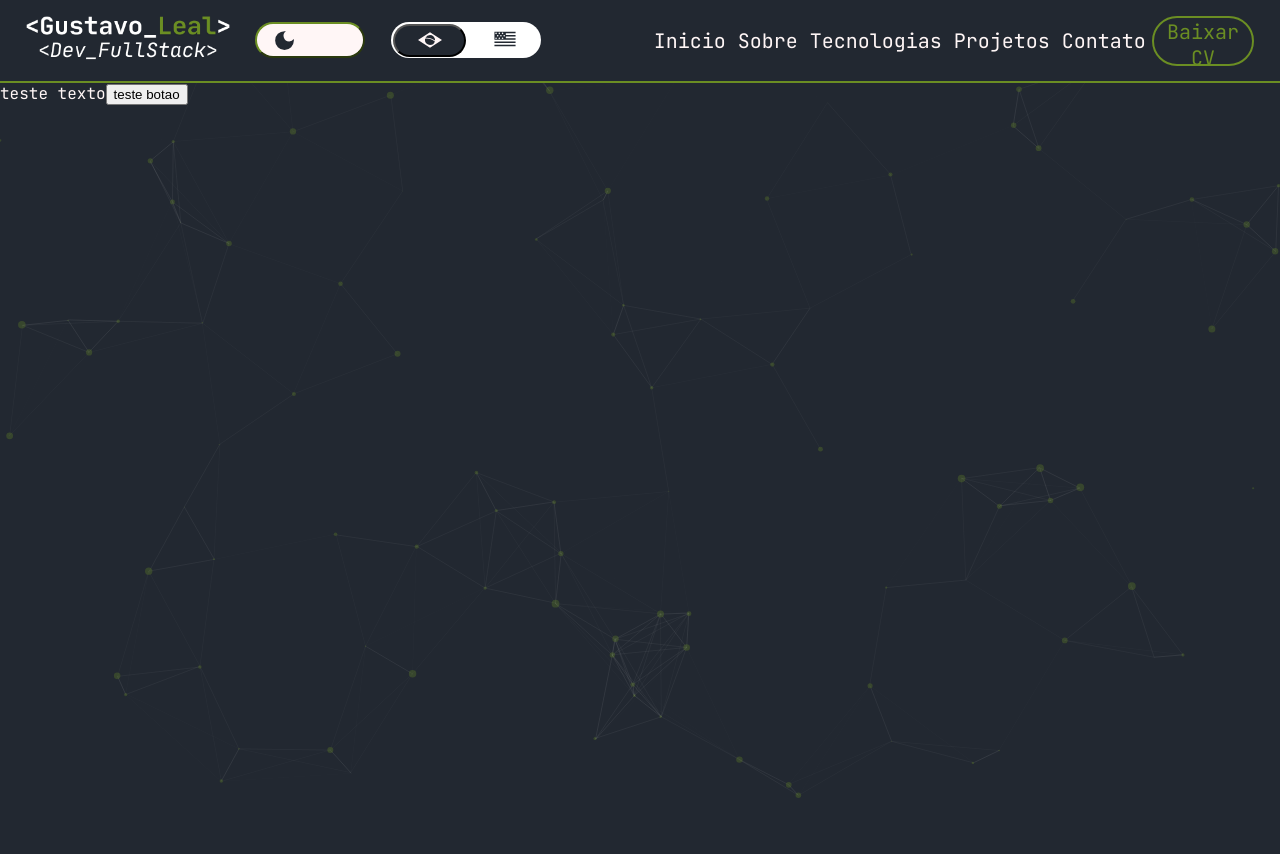
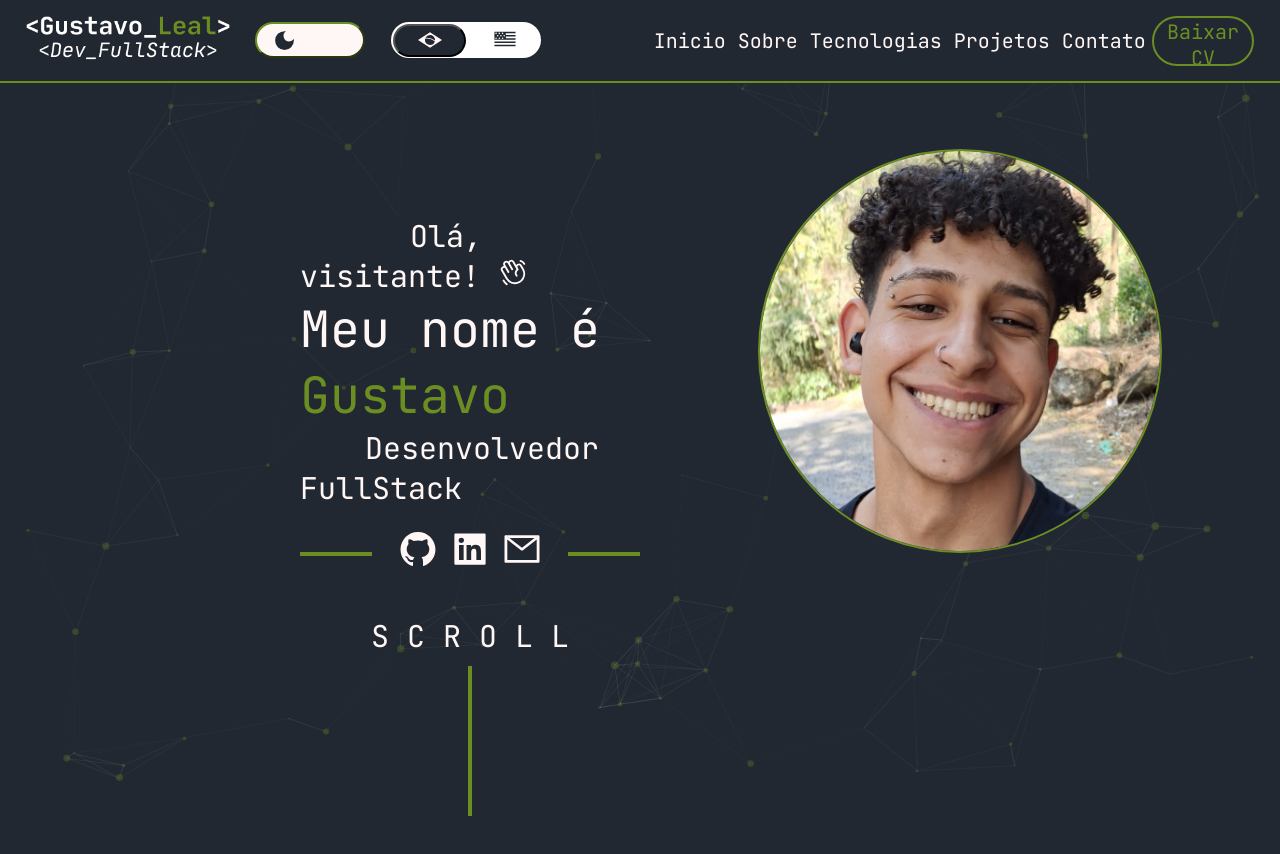
Before and after one commit to GustavoLPr/Portifolio, a React (Vite) app in the folder Portifolio/: page / in a window 1280 px wide. Shown: the top 854 px of the page. Before the commit the page ends 800 px from the top, so only its background shows below. Built offline with nearby package versions, Linux system fonts and the light colour scheme.

Commit message:
Inicio feito

```diff
--- a/Portifolio/src/Components/Header/header.jsx
+++ b/Portifolio/src/Components/Header/header.jsx
@@ -38,7 +38,7 @@ export default function Header() {
   };
 
   return (
-    <div className={styles.container}>
+    <div className={styles.headerContainer}>
       <div className={styles.left}>
         <div className={styles.nameAreaLeft}>
           <div className={styles.logo}>
--- a/Portifolio/src/Components/Header/index.module.css
+++ b/Portifolio/src/Components/Header/index.module.css
@@ -1,4 +1,4 @@
-.container {
+.headerContainer {
   width: 100%;
   min-height: 83px;
   /* background-color: #222831; */
@@ -10,7 +10,9 @@
   justify-content: space-between;
   padding: 0 2%; /* Padding responsivo nas laterais */
   box-sizing: border-box;
-  position: relative;
+  position: fixed;
+  top: 0;
+  z-index: 2;
 }
 
 .left {
--- a/Portifolio/src/Components/Particles/ParticlesBackground.jsx
+++ b/Portifolio/src/Components/Particles/ParticlesBackground.jsx
@@ -27,7 +27,7 @@ export default function ParticlesBackground() {
         position: 'fixed',
         width: '100%',
         height: '100%',
-        zIndex: 0,
+        zIndex: 1,
         top: 0,
         left: 0,
         backgroundColor: 'transparent',
--- a/Portifolio/src/Pages/Home/index.jsx
+++ b/Portifolio/src/Pages/Home/index.jsx
@@ -1,16 +1,62 @@
 import React from "react";
 import Header from "../../Components/Header/header";
 import * as styles from "./index.module.css";
-
+import Foto from "../../assets/foto.png";
+import { PiHandWaving } from "react-icons/pi";
+import { AiFillGithub } from "react-icons/ai";
+import { AiFillLinkedin } from "react-icons/ai";
+import { AiOutlineMail } from "react-icons/ai";
 
 export default function Home() {
-
-
   return (
-      <div className={styles.container}>
-        <Header />
-        teste texto
-        <button className={styles.botao}>teste botao</button>
+    <div className={styles.container}>
+      <Header />
+      <div className={styles.inicio}>
+        <div className={styles.esquerdaInicio}>
+          <div className={styles.textEsquerdaInicio}>
+            <span className={styles.linha1}>
+              Olá, visitante! <PiHandWaving />{" "}
+            </span>{" "}
+            <br />{" "}
+            <span className={styles.linha2}>
+              Meu nome é <span className={styles.nome}>Gustavo</span>
+            </span>{" "}
+            <br />{" "}
+            <span className={styles.linha3}> Desenvolvedor FullStack</span>{" "}
+            <br />
+            <div className={styles.links}>
+              <div className={styles.line}></div>
+              <span className={styles.linkText}>
+                <button className={styles.link}>
+                  <AiFillGithub />
+                </button>
+                <button className={styles.link}>
+                  <AiFillLinkedin />
+                </button>
+                <button className={styles.link}>
+                  <AiOutlineMail />{" "}
+                </button>
+              </span>
+              <div className={styles.line}></div>
+            </div>
+          </div>
+          <div className={styles.scrollEsquerdaInicio}>
+            <div className={styles.scroll}>S C R O L L</div>
+            <div className={styles.scrollLine}></div>
+          </div>
+        </div>
+        <div className={styles.direitaInicio}>
+          <img
+            src={Foto}
+            alt="Imagem Gustavo"
+            className={styles.fotoDireitaInicio}
+          />
+        </div>
       </div>
+      <div className={styles.sobre}></div>
+      <div className={styles.tecnologias}></div>
+      <div className={styles.projetos}></div>
+      <div className={styles.contato}></div>
+    </div>
   );
 }
--- a/Portifolio/src/Pages/Home/index.module.css
+++ b/Portifolio/src/Pages/Home/index.module.css
@@ -1,9 +1,121 @@
 .container {
-    width: 100%;
-    height: 100vh;
-    background-color: var(--bg-color);
+  width: 100%;
+  height: 100vh;
+  background-color: var(--bg-color);
 }
 
-.botao{
-    position: relative;
+.inicio {
+  width: 100%;
+  height: 1000vh;
+  margin-top: 83px;
+  display: flex;
 }
+
+.esquerdaInicio {
+  width: 50%;
+  height: 92vh;
+  display: flex;
+  align-items: center;
+  justify-content: center;
+  z-index: 1;
+  flex-direction: column;
+}
+
+.textEsquerdaInicio {
+  height: 50vh;
+  margin-left: 300px;
+  margin-top: 130px;
+}
+
+.linha1,
+.linha3 {
+  font-size: 30px;
+}
+
+.linha1 {
+  margin-left: 110px;
+}
+
+.nome {
+  color: var(--accent-color);
+}
+
+.linha2 {
+  font-size: 50px;
+}
+
+.linha3 {
+  margin-left: 65px;
+}
+
+.links {
+  display: flex;
+  align-items: center;
+  justify-content: center;
+  gap: 20px;
+  margin-top: 20px;
+}
+
+.line {
+  flex-grow: 1;
+  height: 4px;
+  background-color: var(--accent-color);
+  max-width: 200px;
+}
+
+.linkText {
+  color: var(
+    --text-color
+  ); /* ou qualquer cor de texto que você esteja usando */
+  white-space: nowrap;
+}
+
+.link {
+  background-color: transparent;
+  color: var(--text-color);
+  border: none;
+  font-size: 40px;
+  position: relative;
+  z-index: 1;
+}
+
+.link:hover {
+  color: var(--accent-color);
+}
+
+.direitaInicio {
+  width: 50%;
+  height: 92vh;
+  display: flex;
+  align-items: center;
+  justify-content: center;
+}
+
+.fotoDireitaInicio {
+  width: 400px;
+  /* position: relative; */
+  margin-bottom: 200px;
+  border-radius: 250px;
+  border: 2px solid var(--accent-color);
+  position: relative;
+  z-index: 1;
+}
+
+.scrollEsquerdaInicio {
+    display: flex;
+    flex-direction: column; /* empilha os elementos na vertical */
+    align-items: center;
+    margin-left: 300px;
+
+  }
+
+  .scrollLine {
+    width: 4px; /* fininha, como linha */
+    height: 150px; /* altura da linha */
+    background-color: var(--accent-color); /* mesma cor usada nas outras linhas */
+  }
+
+.scroll{
+    margin-bottom: 10px;
+    font-size: 30px;
+}
```
Also changed, not shown: Portifolio/src/assets/foto.png (added).
